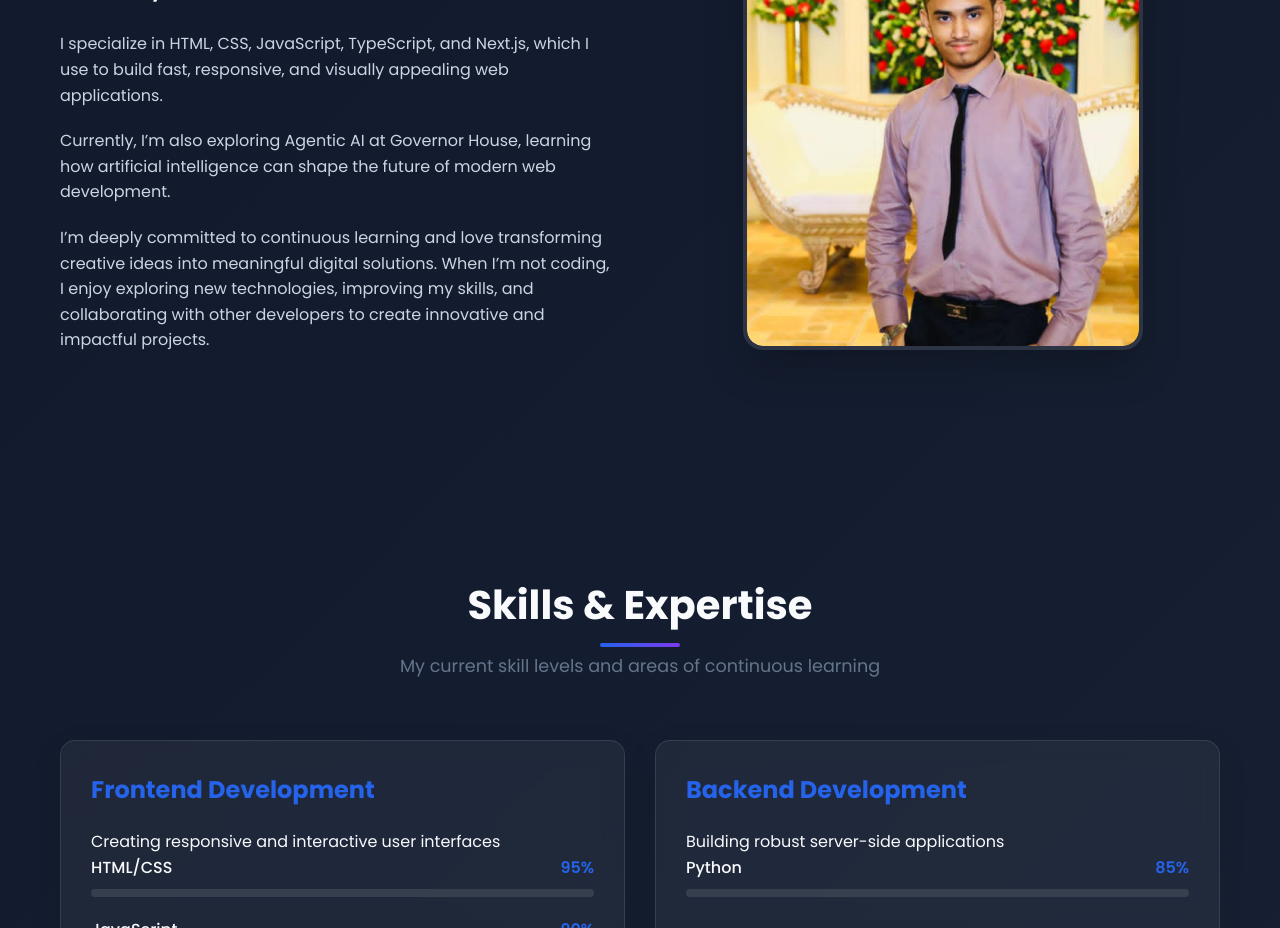
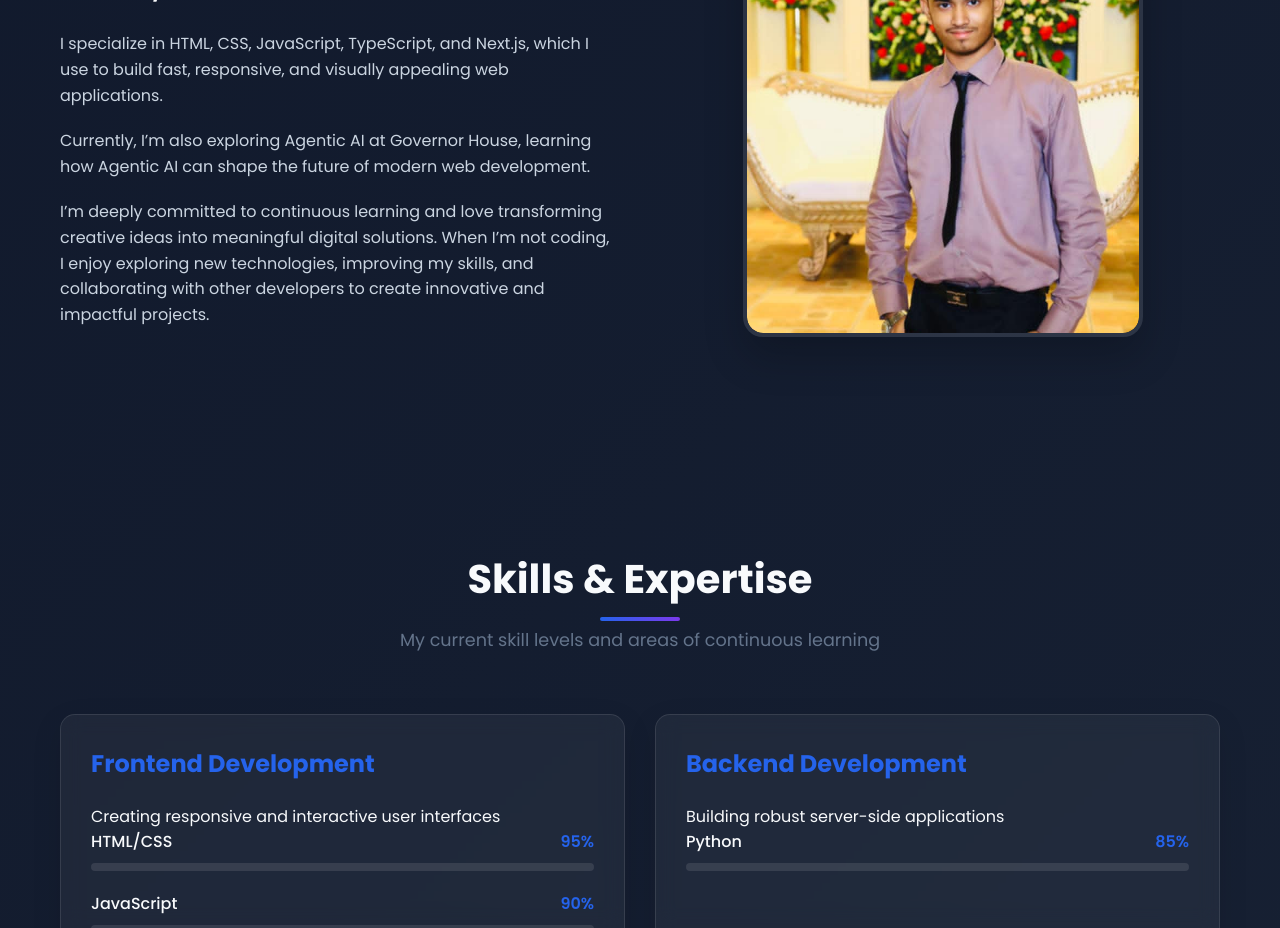
Before and after one commit to hn8378429/Muhammah-Hasan-Portfolio-my, a Next.js app: page / in a window 1280 px wide. Shown: the part 1240-2168 px from the top of the page. Built offline with nearby package versions, Linux system fonts and the light colour scheme.

Commit message:
Update page.tsx

```diff
--- a/app/page.tsx
+++ b/app/page.tsx
@@ -388,7 +388,7 @@ export default function Home() {
             <div className="about-text">
               <h3>I’m Muhammad Hasan, a passionate Front-End Developer trained under the Governor IT Initiative at Governor House, Sindh.</h3>
               <p>I specialize in HTML, CSS, JavaScript, TypeScript, and Next.js, which I use to build fast, responsive, and visually appealing web applications.</p>
-              <p>Currently, I’m also exploring Agentic AI at Governor House, learning how artificial intelligence can shape the future of modern web development.</p>
+              <p>Currently, I’m also exploring Agentic AI at Governor House, learning how Agentic AI can shape the future of modern web development.</p>
               <p>I’m deeply committed to continuous learning and love transforming creative ideas into meaningful digital solutions. When I’m not coding, I enjoy exploring new technologies, improving my skills, and collaborating with other developers to create innovative and impactful projects.</p>
             </div>
             <div className="about-image">
```
